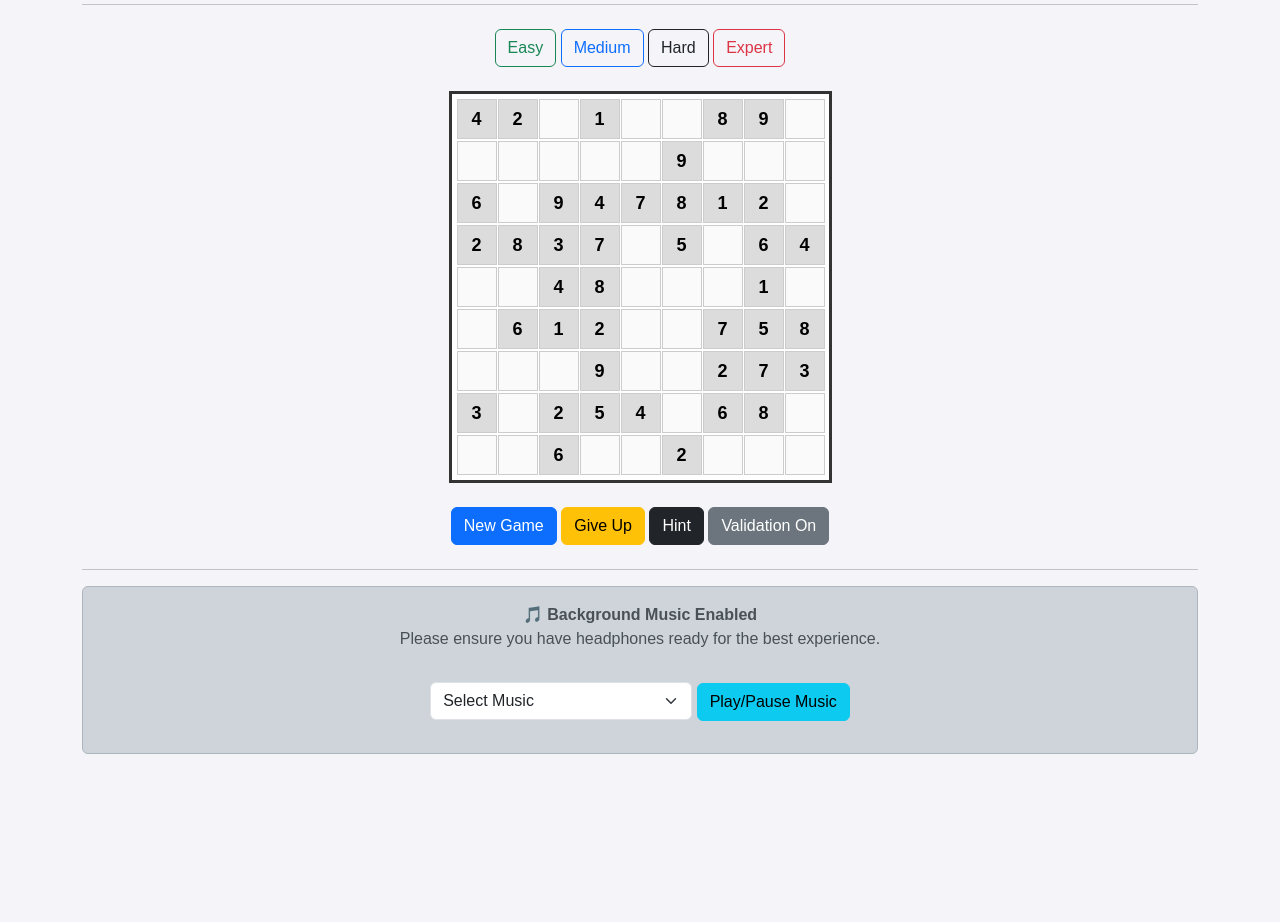
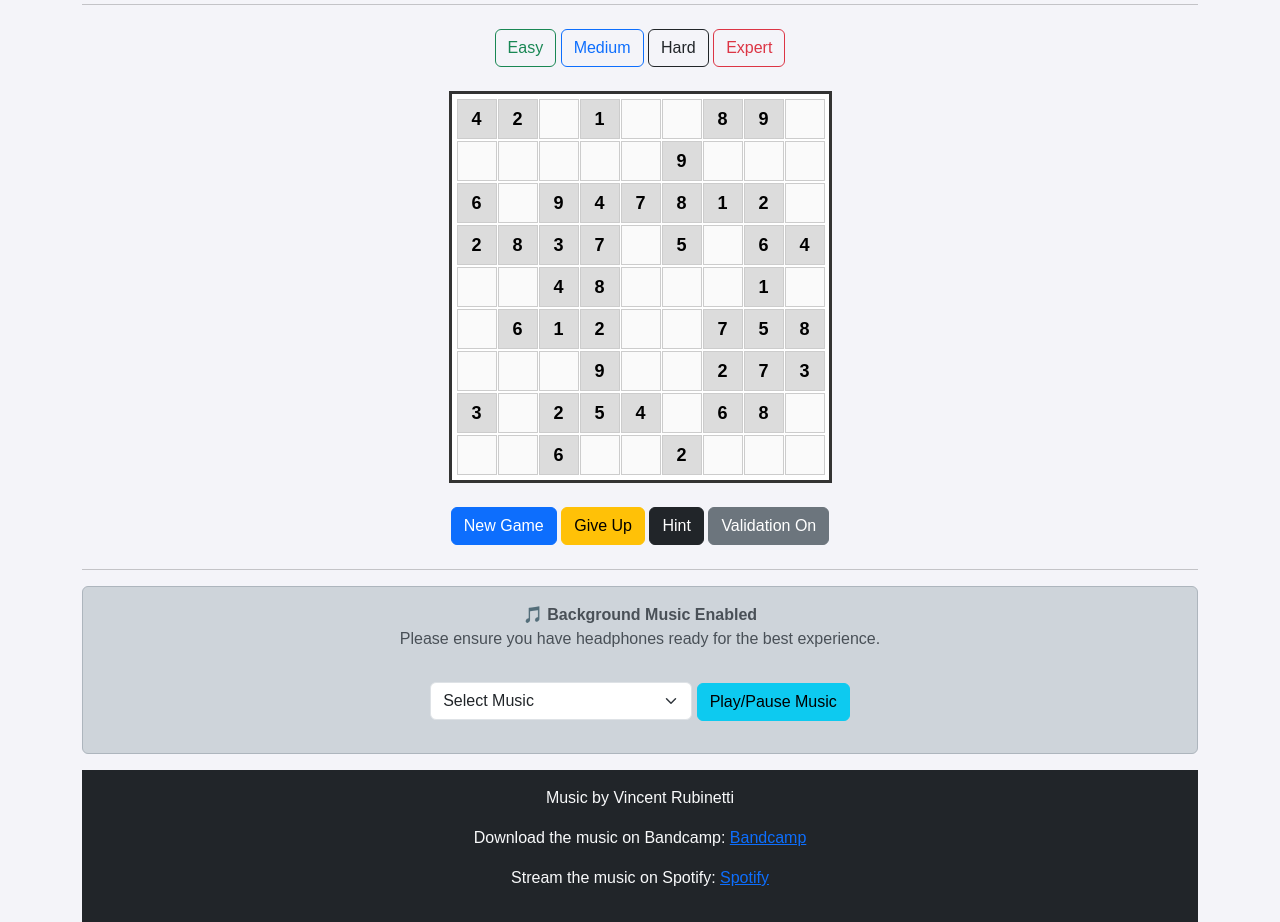
Before and after one commit to gilga98/cognitive-survey, a plain HTML site: page index.html in a window 1280 px wide. Shown: the part 92-1014 px from the top of the page. Before the commit the page ends 862 px from the top, so only its background shows below. Drawn offline with nearby package versions, Linux system fonts and the light colour scheme.

Commit message:
Add files via upload

```diff
--- a/index.html
+++ b/index.html
@@ -131,6 +131,15 @@
             </div>
         </div>
     </div>
+
+      <!-- Adding a fixed footer with padding -->
+      <footer class="footer bg-dark text-center text-light py-3">
+        <div class="container">
+                    <p>Music by Vincent Rubinetti</p>
+                    <p>Download the music on Bandcamp: <a href="https://vincerubinetti.bandcamp.com/album/the-music-of-3blue1brown">Bandcamp</a></p>
+                    <p>Stream the music on Spotify: <a href="https://open.spotify.com/playlist/3zNK20qC96mVSww60lVi1k">Spotify</a></p>
+        </div>
+    </footer>
   </div>
   <script>
     // All JavaScript from previous steps
```
